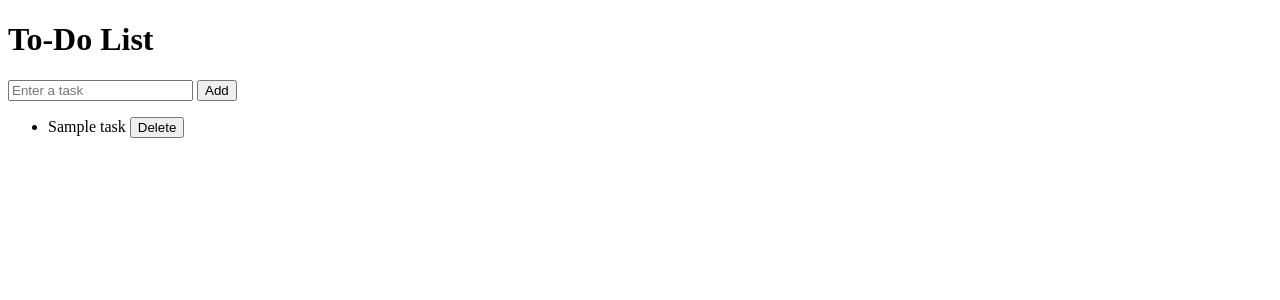
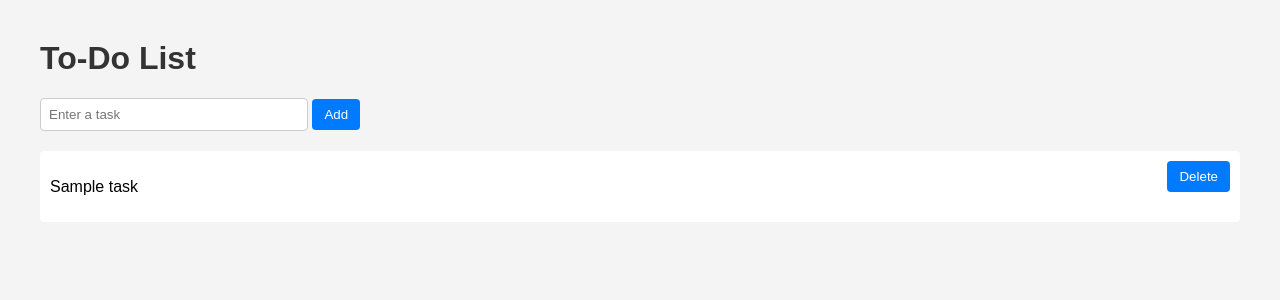
Before and after one commit to zakiyahalfaruq/todo-app, a Flask app: template templates/index.html in a window 1280 px wide. Shown: the top 300 px of the page. Run offline with Flask 3, Linux system fonts and the light colour scheme; the template is opened without the code that fills it: most values are stand-ins (such as "Sample title", 1, 10 or a date in 2020).

Commit message:
Added basic styling with CSS for layout, buttons, and form

```diff
--- /dev/null
+++ b/static/style.css
@@ -0,0 +1,48 @@
+body {
+    font-family: Arial, sans-serif;
+    margin: 40px;
+    background-color: #f4f4f4;
+}
+
+h1 {
+    color: #333;
+}
+
+form {
+    margin-bottom: 20px;
+}
+
+input[type="text"] {
+    padding: 8px;
+    width: 250px;
+    border: 1px solid #ccc;
+    border-radius: 4px;
+}
+
+button {
+    padding: 8px 12px;
+    background-color: #007BFF;
+    border: none;
+    color: white;
+    border-radius: 4px;
+    cursor: pointer;
+}
+
+button:hover {
+    background-color: #0056b3;
+}
+
+ul {
+    list-style-type: none;
+    padding-left: 0;
+}
+
+li {
+    background: white;
+    padding: 10px;
+    margin-bottom: 8px;
+    border-radius: 4px;
+    display: flex;
+    justify-content: space-between;
+    align-items: center;
+}
--- a/templates/index.html
+++ b/templates/index.html
@@ -2,6 +2,7 @@
 <html>
 <head>
     <title>To-Do App</title>
+    <link rel="stylesheet" href="{{ url_for('static', filename='style.css') }}">
 </head>
 <body>
     <h1>To-Do List</h1>
```
